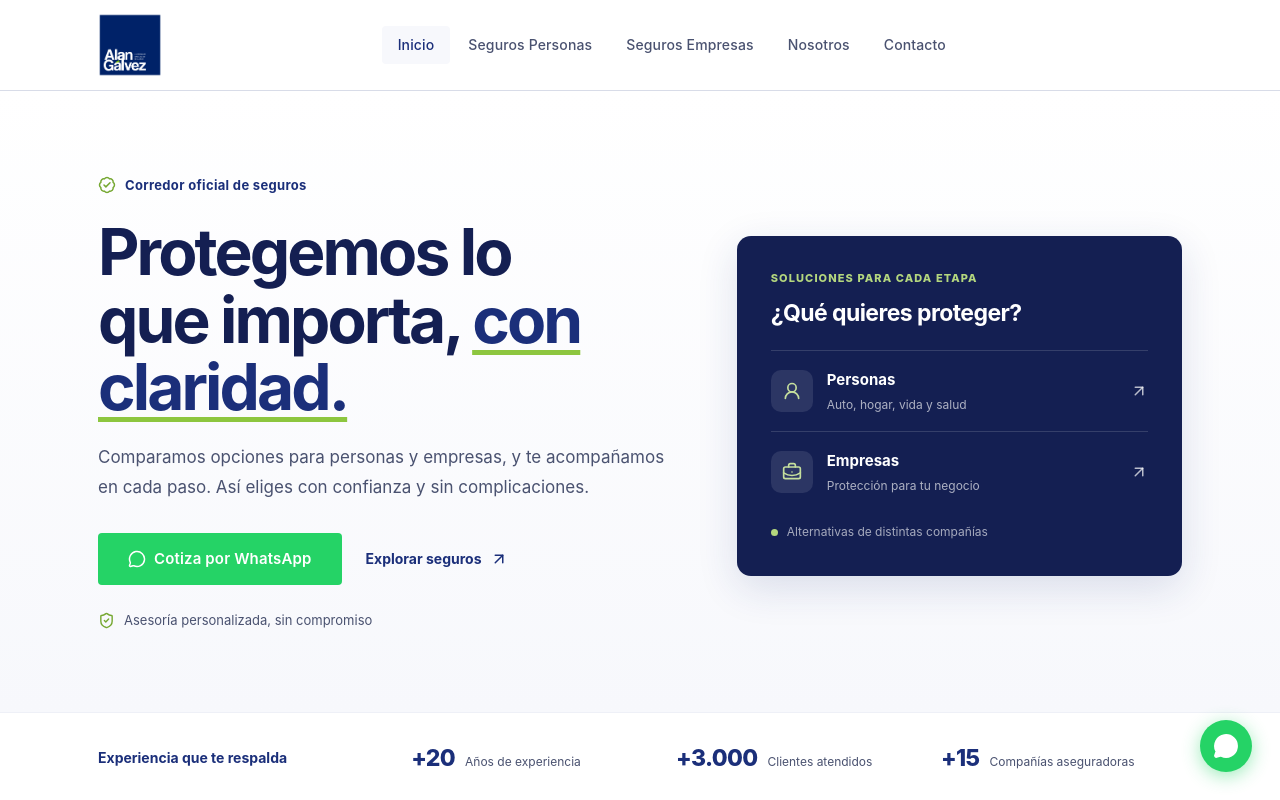
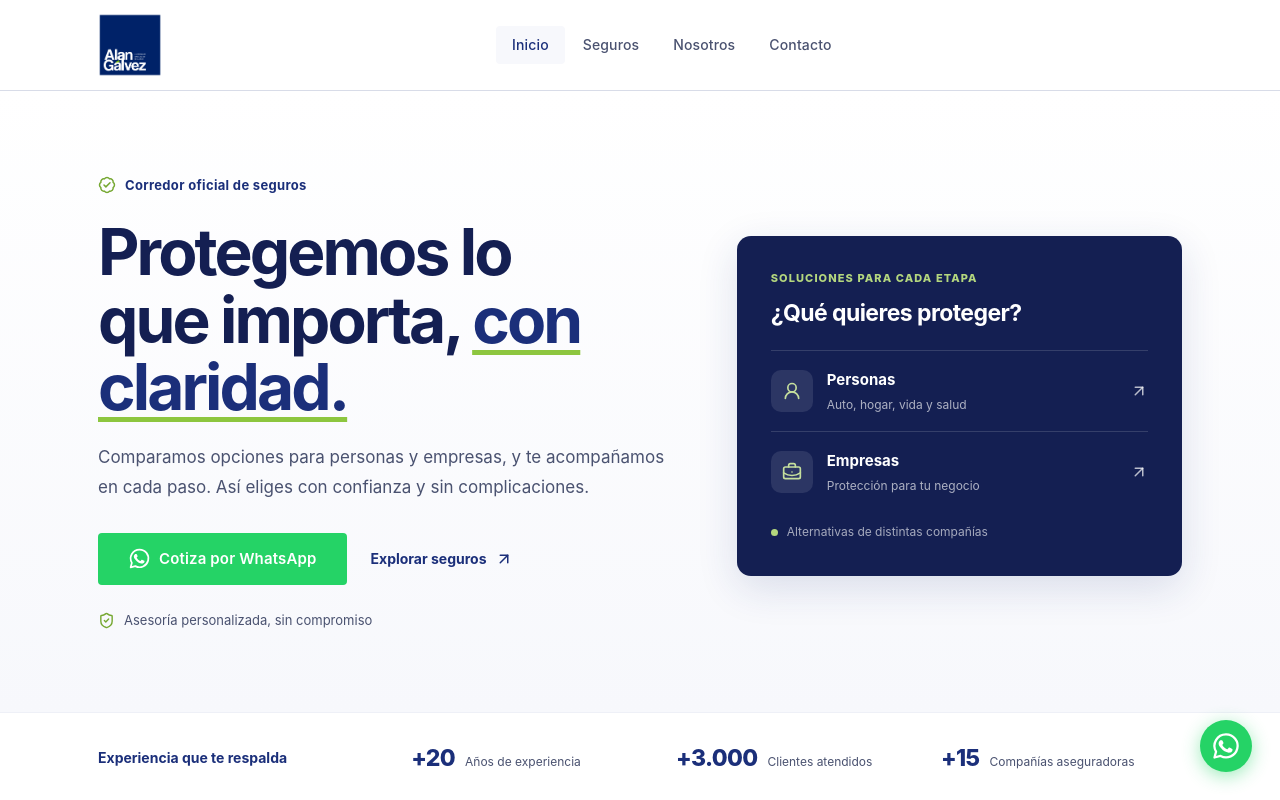
Before and after one commit to Gronexlock/landingFirstPage, a React (Vite) app in the folder web/: page / in a window 1280 px wide. Shown: the top 800 px of the page. Built offline with nearby package versions, Linux system fonts and the light colour scheme.

Commit message:
Unify insurance navigation and use WhatsApp logo

```diff
--- a/web/src/components/Layout.jsx
+++ b/web/src/components/Layout.jsx
@@ -1,6 +1,7 @@
 import { useState, useEffect } from 'react';
-import { NavLink, Link, Outlet, useLocation } from 'react-router-dom';
-import { Menu, MessageCircle, X } from 'lucide-react';
+import { NavLink, Outlet, useLocation } from 'react-router-dom';
+import { Menu, X } from 'lucide-react';
+import WhatsAppIcon from './WhatsAppIcon';
 
 export default function Layout() {
   const [scrolled, setScrolled] = useState(false);
@@ -38,8 +39,7 @@ export default function Layout() {
             </NavLink>
             <nav id="mobile-navigation" className={`main-nav${mobileOpen ? ' is-open' : ''}`} aria-label="Navegación principal">
               <NavLink to="/" className={({ isActive }) => (isActive ? 'active' : '')} onClick={() => setMobileOpen(false)}>Inicio</NavLink>
-              <Link to="/seguros#personas" className={location.pathname === '/seguros' && location.hash !== '#empresas' ? 'active' : ''} onClick={() => setMobileOpen(false)}>Seguros Personas</Link>
-              <Link to="/seguros#empresas" className={location.pathname === '/seguros' && location.hash === '#empresas' ? 'active' : ''} onClick={() => setMobileOpen(false)}>Seguros Empresas</Link>
+              <NavLink to="/seguros" className={({ isActive }) => (isActive ? 'active' : '')} onClick={() => setMobileOpen(false)}>Seguros</NavLink>
               <NavLink to="/nosotros" className={({ isActive }) => (isActive ? 'active' : '')} onClick={() => setMobileOpen(false)}>Nosotros</NavLink>
               <NavLink to="/contacto" className={({ isActive }) => (isActive ? 'active' : '')} onClick={() => setMobileOpen(false)}>Contacto</NavLink>
             </nav>
@@ -112,7 +112,7 @@ export default function Layout() {
 
       {/* WhatsApp flotante */}
       <a href="https://wa.me/5699999999" className="wa-float" aria-label="Contactar por WhatsApp" target="_blank" rel="noopener noreferrer">
-        <MessageCircle color="#fff" size={26} />
+        <WhatsAppIcon className="whatsapp-icon" />
       </a>
     </>
   );
--- /dev/null
+++ b/web/src/components/WhatsAppIcon.jsx
@@ -0,0 +1,23 @@
+export default function WhatsAppIcon({ className }) {
+  return (
+    <svg
+      aria-hidden="true"
+      className={className}
+      viewBox="0 0 32 32"
+      fill="none"
+      xmlns="http://www.w3.org/2000/svg"
+    >
+      <path
+        d="M16 3.5a12.3 12.3 0 0 0-10.6 18.5L3.7 28.3l6.5-1.7A12.3 12.3 0 1 0 16 3.5Z"
+        stroke="currentColor"
+        strokeWidth="2.4"
+        strokeLinecap="round"
+        strokeLinejoin="round"
+      />
+      <path
+        d="M12.1 10.4c-.3-.6-.6-.6-.9-.6h-.8c-.3 0-.7.1-1 .5s-1.3 1.2-1.3 2.9 1.3 3.3 1.5 3.5 2.5 4 6.2 5.4c3.1 1.2 3.7 1 4.4.9s2.2-.9 2.5-1.8.3-1.7.2-1.8-.3-.3-.7-.5-2.2-1.1-2.5-1.2-.6-.2-.8.2-.9 1.2-1.1 1.4-.4.3-.7.1a10 10 0 0 1-2.9-1.8 11 11 0 0 1-2-2.5c-.2-.4 0-.6.2-.8l.5-.6c.2-.2.2-.4.4-.6s.1-.4 0-.6-.8-2-1.2-2.7Z"
+        fill="currentColor"
+      />
+    </svg>
+  );
+}
--- a/web/src/index.css
+++ b/web/src/index.css
@@ -868,7 +868,7 @@ footer {
 }
 
 .wa-float:hover { transform: scale(1.08); }
-.wa-float svg { width: 26px; height: 26px; fill: #fff; }
+.wa-float .whatsapp-icon { width: 30px; height: 30px; color: #fff; }
 
 @keyframes wa-pulse {
   0%, 100% { box-shadow: 0 4px 18px rgba(37,211,102,.45); }
@@ -962,6 +962,7 @@ section.home-hero {
 .home-hero-actions { display: flex; align-items: center; flex-wrap: wrap; gap: 24px; }
 .home-hero-actions .btn svg,
 .home-text-link svg { width: 18px; height: 18px; }
+.home-hero-actions .btn .whatsapp-icon { width: 23px; height: 23px; flex: 0 0 auto; }
 .home-text-link {
   display: inline-flex;
   align-items: center;
--- a/web/src/pages/Home.jsx
+++ b/web/src/pages/Home.jsx
@@ -2,11 +2,11 @@ import {
   ArrowUpRight,
   BadgeCheck,
   BriefcaseBusiness,
-  MessageCircle,
   ShieldCheck,
   UserRound,
 } from 'lucide-react';
 import { Link } from 'react-router-dom';
+import WhatsAppIcon from '../components/WhatsAppIcon';
 
 export default function Home() {
   return (
@@ -31,7 +31,7 @@ export default function Home() {
                 target="_blank"
                 rel="noopener noreferrer"
               >
-                <MessageCircle aria-hidden="true" /> Cotiza por WhatsApp
+                <WhatsAppIcon className="whatsapp-icon" /> Cotiza por WhatsApp
               </a>
               <Link to="/seguros" className="home-text-link">
                 Explorar seguros <ArrowUpRight aria-hidden="true" />
```
